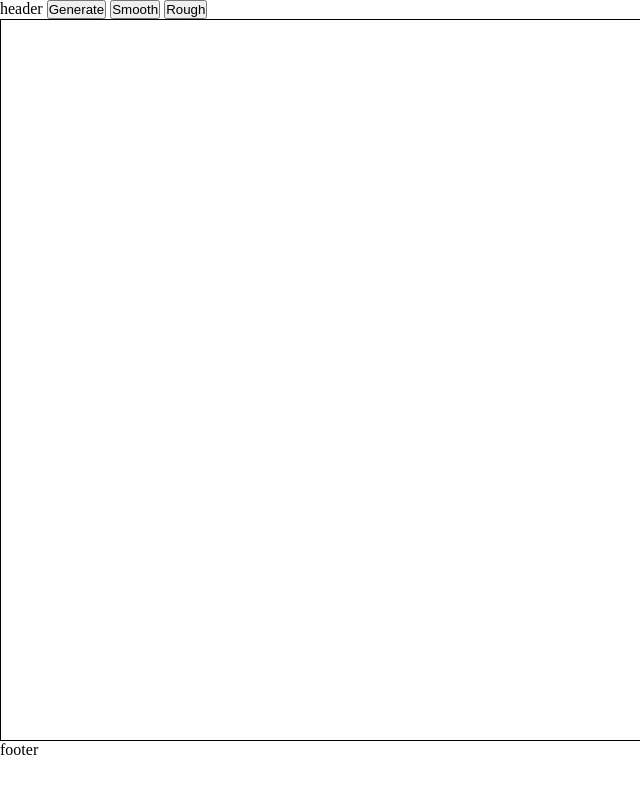
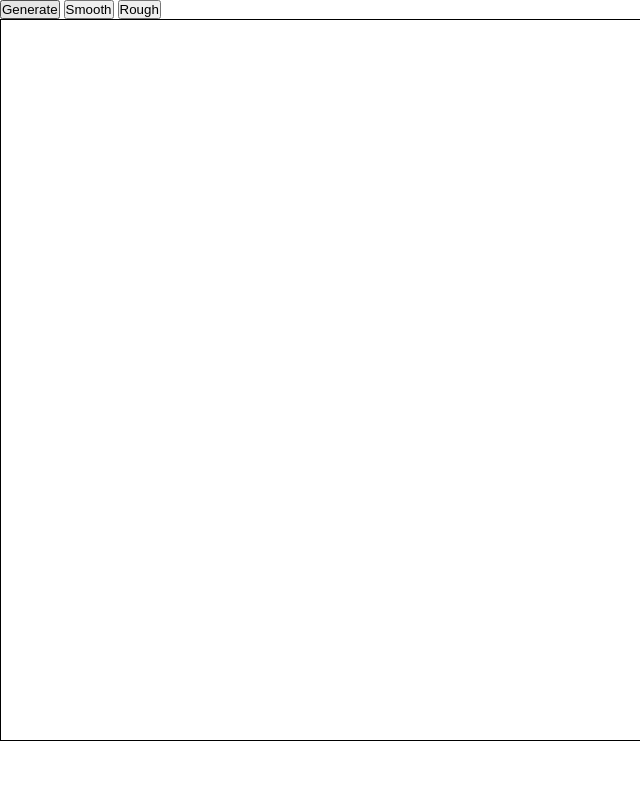
Before and after one commit to iantpryor/map, a plain HTML site: page index.html in a window 1280 px wide. Shown: the whole page, without its empty margins (0-640 px from the left). Drawn offline with Linux system fonts and the light colour scheme.

Commit message:
Update index.html

```diff
--- a/index.html
+++ b/index.html
@@ -10,8 +10,6 @@
   </head>
   <body>
     <header>
-      <p id="iter"></p>
-      header
       <button id="startbtn">Generate</button>
       <button id="smoothbtn">Smooth</button>
       <button id="roughbtn">Rough</button>
@@ -19,8 +17,5 @@
     <div>
       <canvas id="mapcanvas" width = 1280 height = 720></canvas>
     </div>
-    <footer>
-      footer
-    </footer>
   </body>
 </html>
```
